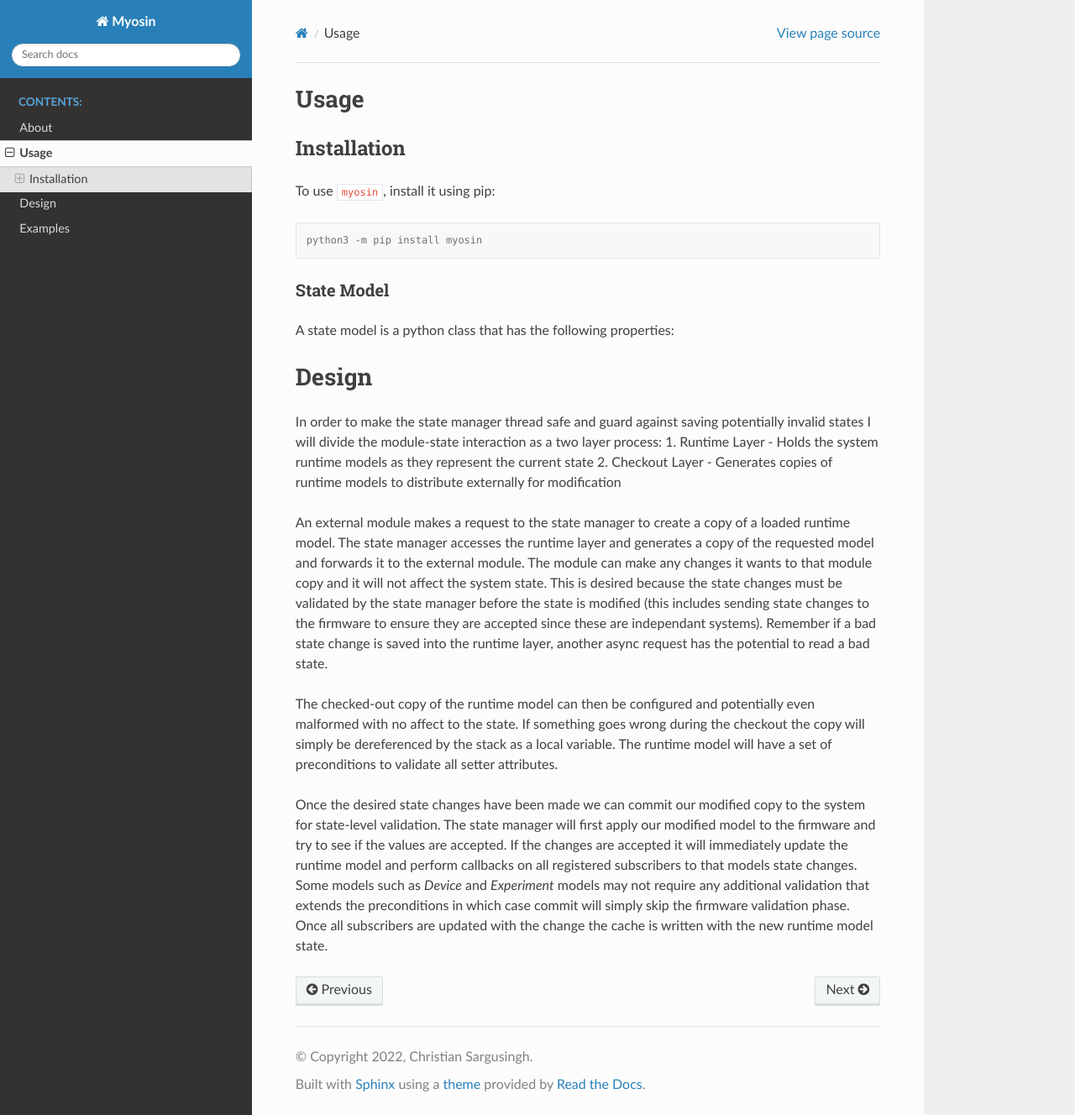
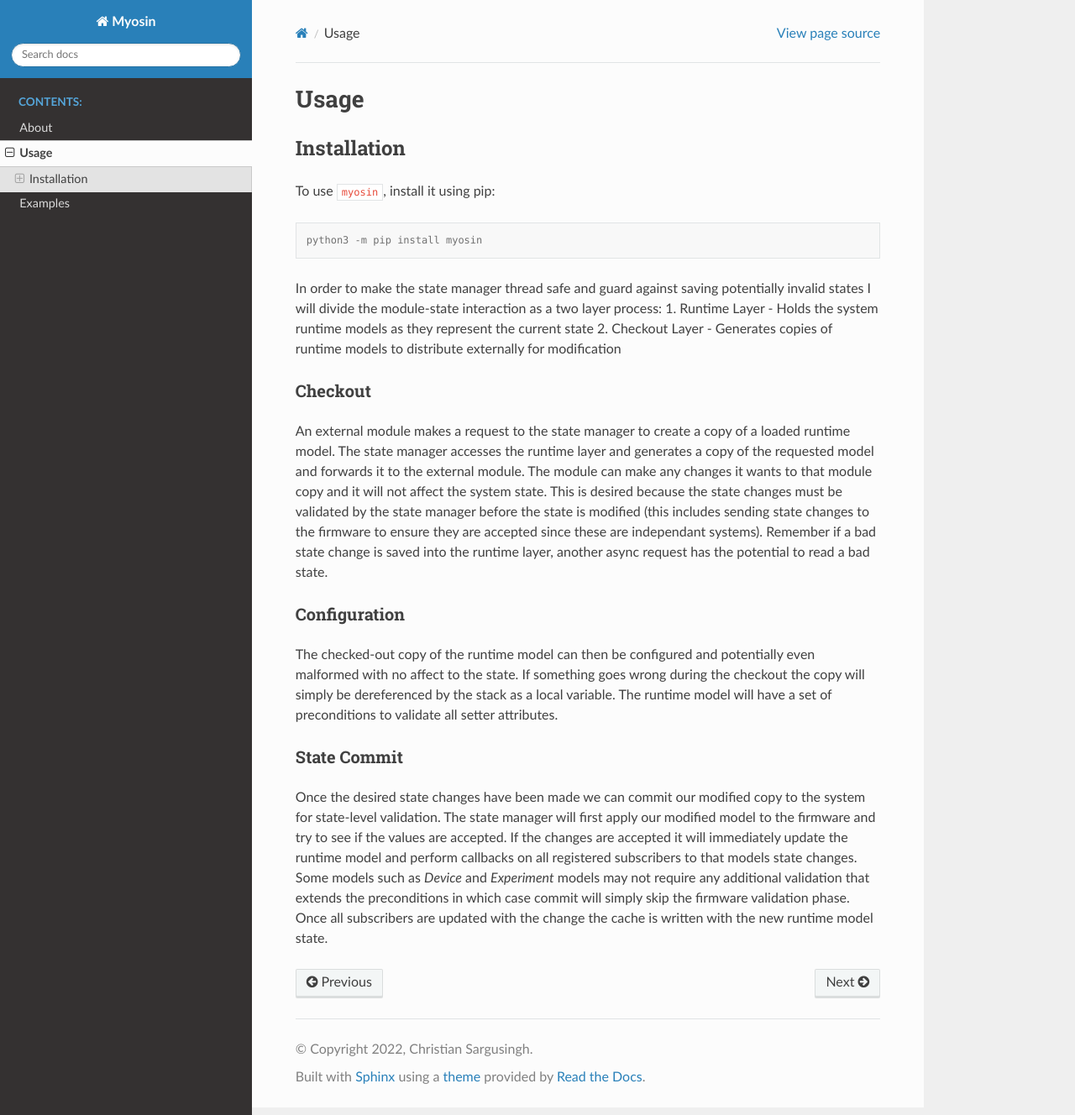
Before and after one commit to ztnel/model.io, a Sphinx documentation site: the page built from docs/source/usage.rst, in a window 1280 px wide and 1328 px high. Shown: the whole window at 84% size. Built offline with Sphinx 7.4.7 and the Read the Docs theme 2.0.0, drawn with Linux system fonts in a browser that asks for light colours.

Commit message:
fix warning

```diff
--- a/docs/source/usage.rst
+++ b/docs/source/usage.rst
@@ -13,13 +13,6 @@
    python3 -m pip install myosin
 
 
-State Model
-~~~~~~~~~~~
-A state model is a python class that has the following properties:
-
-
-Design
-======
 
 In order to make the state manager thread  safe and guard against saving potentially invalid states I will divide the module-state interaction as a two layer process:
 1. Runtime Layer - Holds the system runtime models as they represent the current state
```
